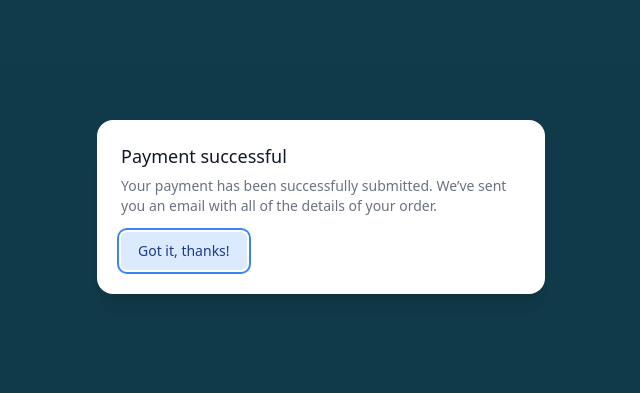
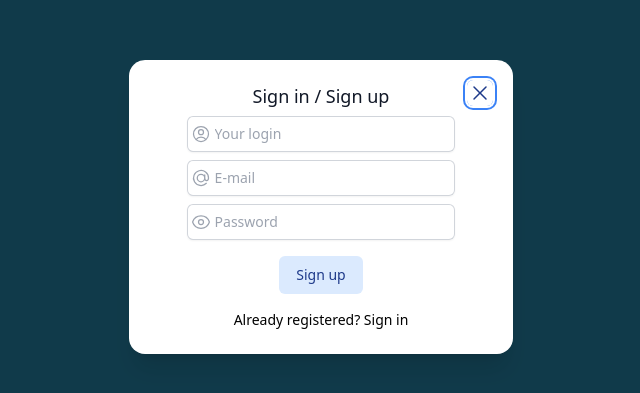
Before and after one commit to eimwe/chatroom, a Vue app: page / in a window 1280 px wide. Shown: the part 193-586 px from the top of the page, without its empty margins (319-959 px from the left). Built offline with nearby package versions, Linux system fonts and the light colour scheme.

Commit message:
Imported modal contents + added close button

```diff
--- a/src/components/ModalContainer.vue
+++ b/src/components/ModalContainer.vue
@@ -1,6 +1,8 @@
 <script setup>
 import { ref } from 'vue';
-import { TransitionRoot, TransitionChild, Dialog, DialogPanel, DialogTitle } from '@headlessui/vue';
+import { TransitionRoot, TransitionChild, Dialog, DialogPanel } from '@headlessui/vue';
+import { XMarkIcon } from '@heroicons/vue/24/solid';
+import ModalContent from './ModalContent.vue';
 
 const isOpen = ref(true);
 
@@ -36,27 +38,16 @@ const closeModal = () => {
             leave-to="opacity-0 scale-95"
           >
             <DialogPanel
-              class="w-full max-w-md transform overflow-hidden rounded-2xl bg-white p-6 text-left align-middle shadow-xl transition-all"
+              class="relative w-full max-w-sm transform overflow-hidden rounded-2xl bg-white p-6 text-left align-middle shadow-xl transition-all"
             >
-              <DialogTitle as="h3" class="text-lg font-medium leading-6 text-gray-900">
-                Payment successful
-              </DialogTitle>
-              <div class="mt-2">
-                <p class="text-sm text-gray-500">
-                  Your payment has been successfully submitted. We’ve sent you an email with all of
-                  the details of your order.
-                </p>
-              </div>
-
-              <div class="mt-4">
-                <button
-                  type="button"
-                  class="inline-flex justify-center rounded-md border border-transparent bg-blue-100 px-4 py-2 text-sm font-medium text-blue-900 hover:bg-blue-200 focus:outline-none focus-visible:ring-2 focus-visible:ring-blue-500 focus-visible:ring-offset-2"
-                  @click="closeModal"
-                >
-                  Got it, thanks!
-                </button>
-              </div>
+              <button
+                type="button"
+                class="absolute right-5 top-5 inline-flex justify-center rounded-md border border-transparent bg-transparent text-sm font-medium hover:bg-blue-200 focus:outline-none focus-visible:ring-2 focus-visible:ring-blue-500 focus-visible:ring-offset-2"
+                @click="closeModal"
+              >
+                <XMarkIcon class="h-6 w-6 text-blue-900" />
+              </button>
+              <ModalContent />
             </DialogPanel>
           </TransitionChild>
         </div>
```
